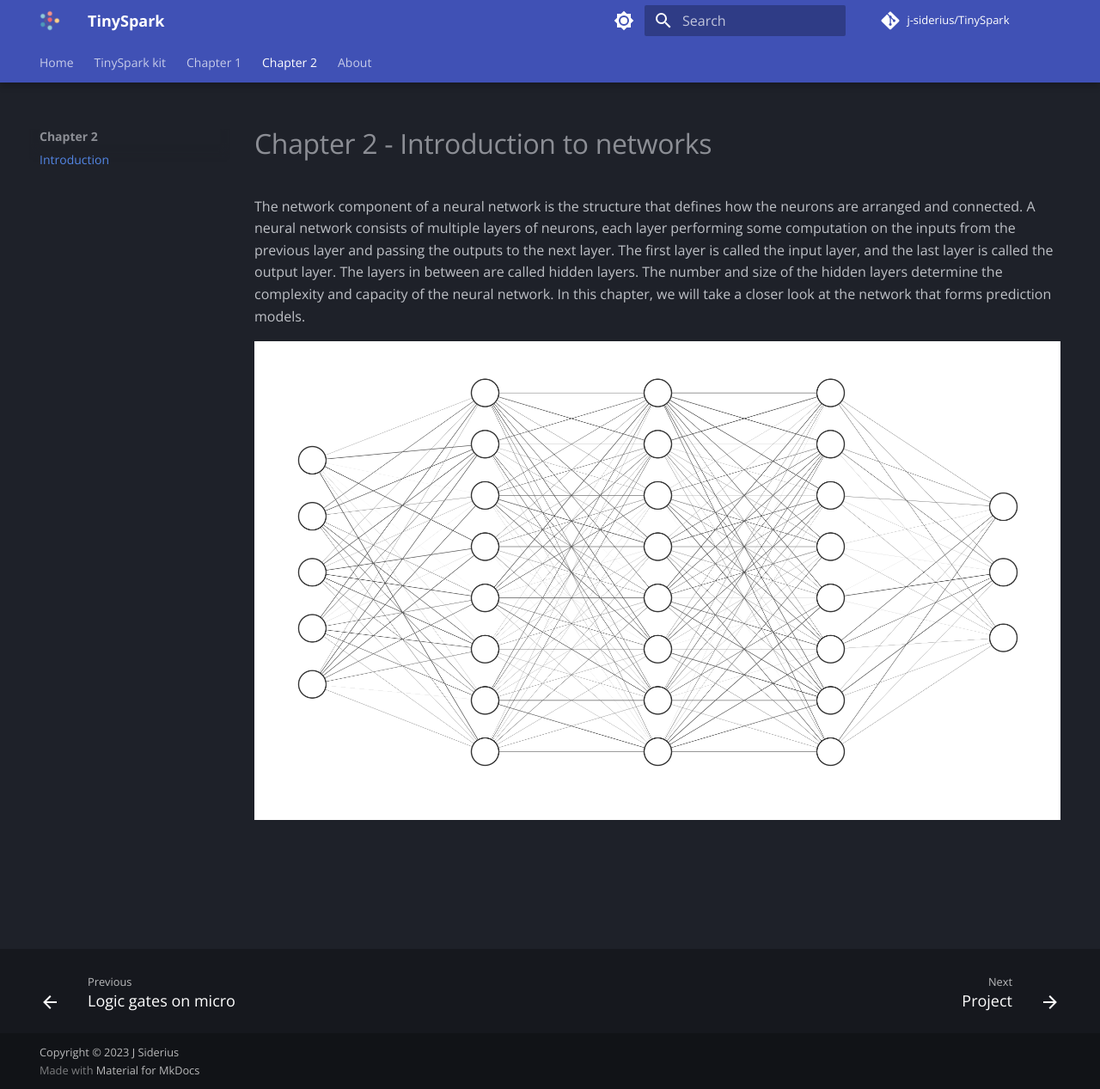
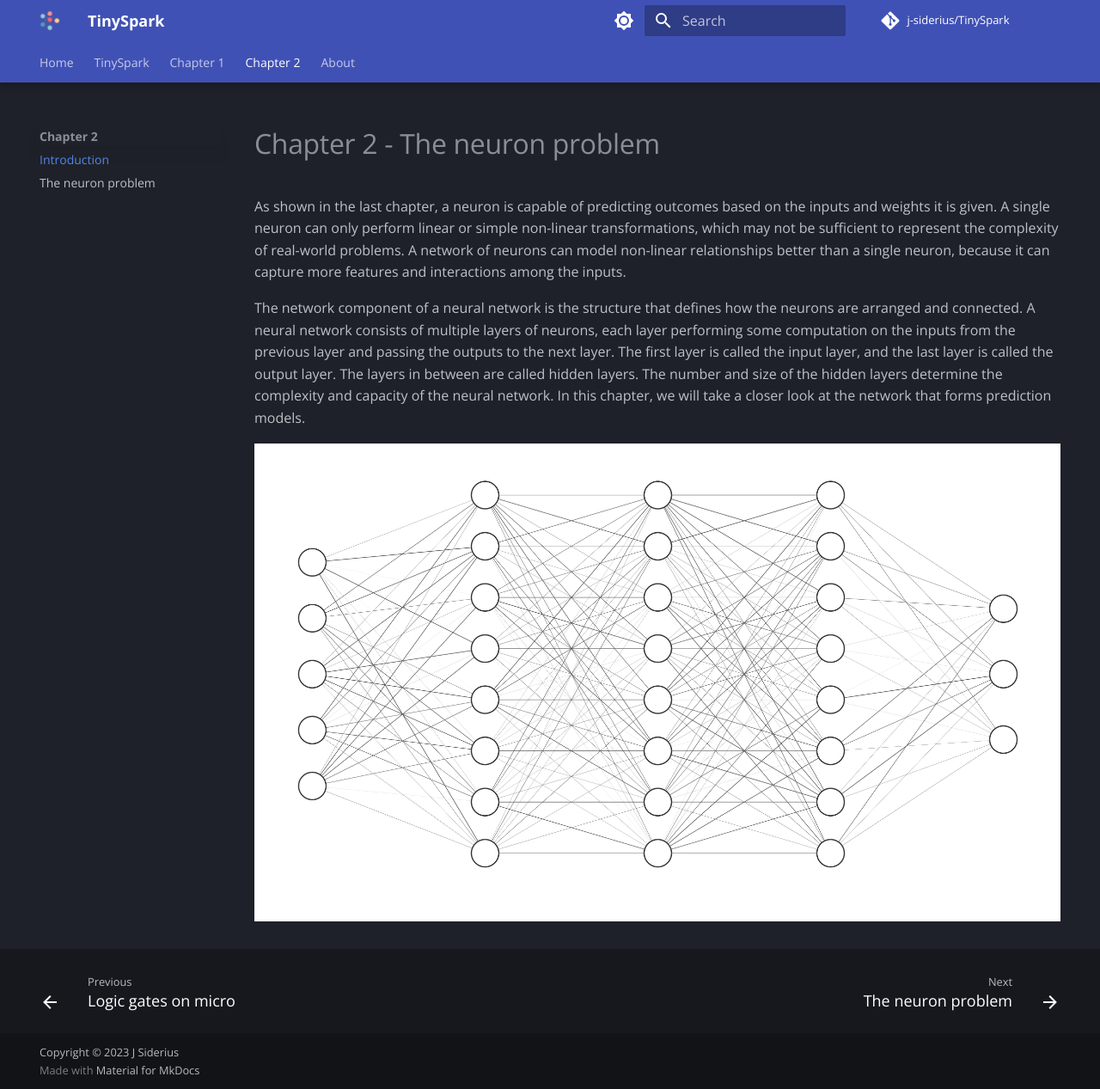
Before and after one commit to j-siderius/TinySpark, an MkDocs documentation site: the page built from docs/chapter2/introduction.md, in a window 1280 px wide and 1267 px high. Shown: the whole window at 86% size. Built offline with MkDocs 1.6.1 and Material for MkDocs 9.7.7, drawn with Linux system fonts in a browser that asks for light colours; comment, search, counter and statistics services are not loaded.

Commit message:
added parts to CH2, updated TinySpark introduction, updated images

```diff
--- a/docs/chapter2/introduction.md
+++ b/docs/chapter2/introduction.md
@@ -1,4 +1,6 @@
-# Chapter 2 - Introduction to networks
+# Chapter 2 - The neuron problem
+
+As shown in the last chapter, a neuron is capable of predicting outcomes based on the inputs and weights it is given. A single neuron can only perform linear or simple non-linear transformations, which may not be sufficient to represent the complexity of real-world problems. A network of neurons can model non-linear relationships better than a single neuron, because it can capture more features and interactions among the inputs.
 
 The network component of a neural network is the structure that defines how the neurons are arranged and connected. A neural network consists of multiple layers of neurons, each layer performing some computation on the inputs from the previous layer and passing the outputs to the next layer. The first layer is called the input layer, and the last layer is called the output layer. The layers in between are called hidden layers. The number and size of the hidden layers determine the complexity and capacity of the neural network. In this chapter, we will take a closer look at the network that forms prediction models.
 
--- a/mkdocs.yml
+++ b/mkdocs.yml
@@ -111,7 +111,7 @@ extra_javascript:
 
 nav:
   - Home: index.md
-  - TinySpark kit:
+  - TinySpark:
     - Introduction: kit/introduction.md
     - Platform: kit/platform.md
     - TinyML development kit: kit/devkit.md
@@ -123,6 +123,7 @@ nav:
     - Logic gates on micro: chapter1/logic_gates_micro.md
   - Chapter 2:
     - Introduction: chapter2/introduction.md
+    - The neuron problem: chapter2/network_connections.md
   - About:
     - Project: about/project.md
     - License: about/license.md
```
Also changed, not shown: docs/chapter2/network_connections.md (added, +18 -0 lines), docs/chapter2/xor_gate.md (added, +58 -0 lines), docs/kit/platform.md (+2 -3 lines), docs/assets/images/navigation_bar.png (added), docs/assets/images/nn_2-2-1.png (added).
